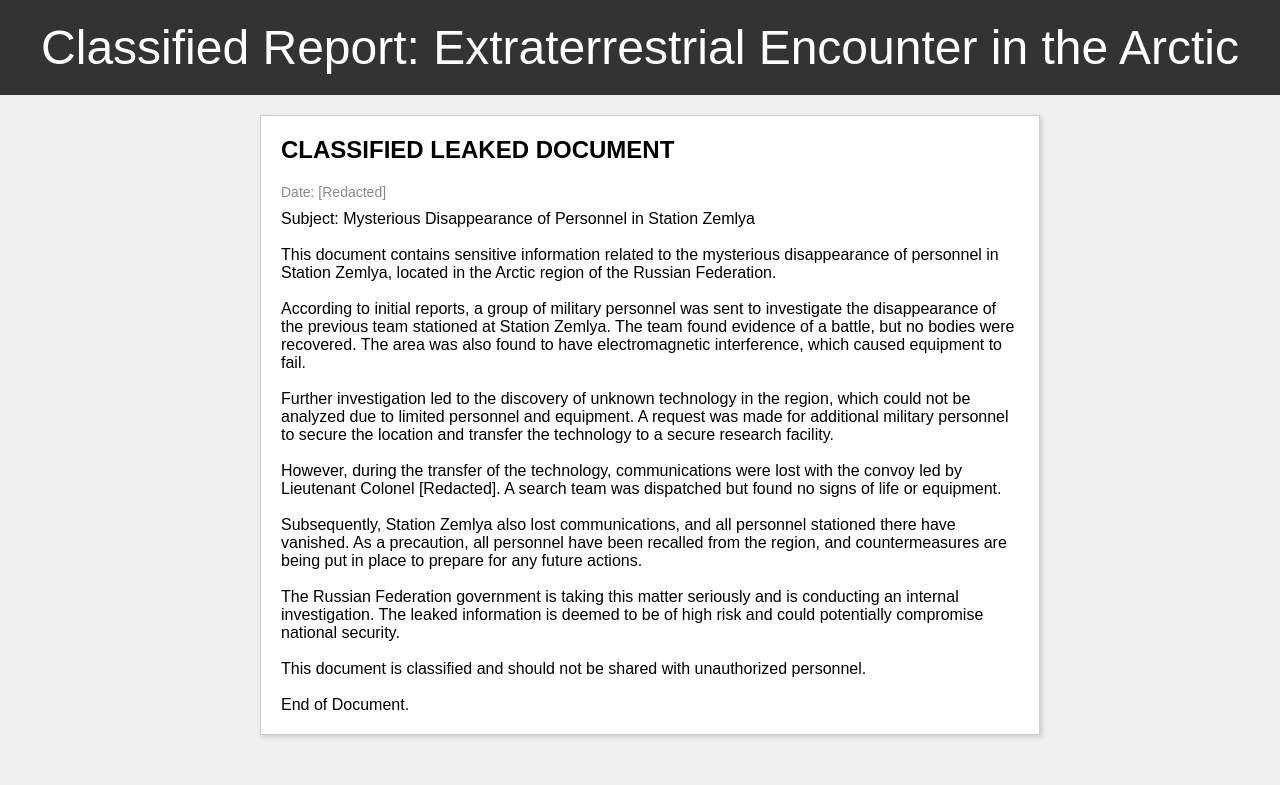
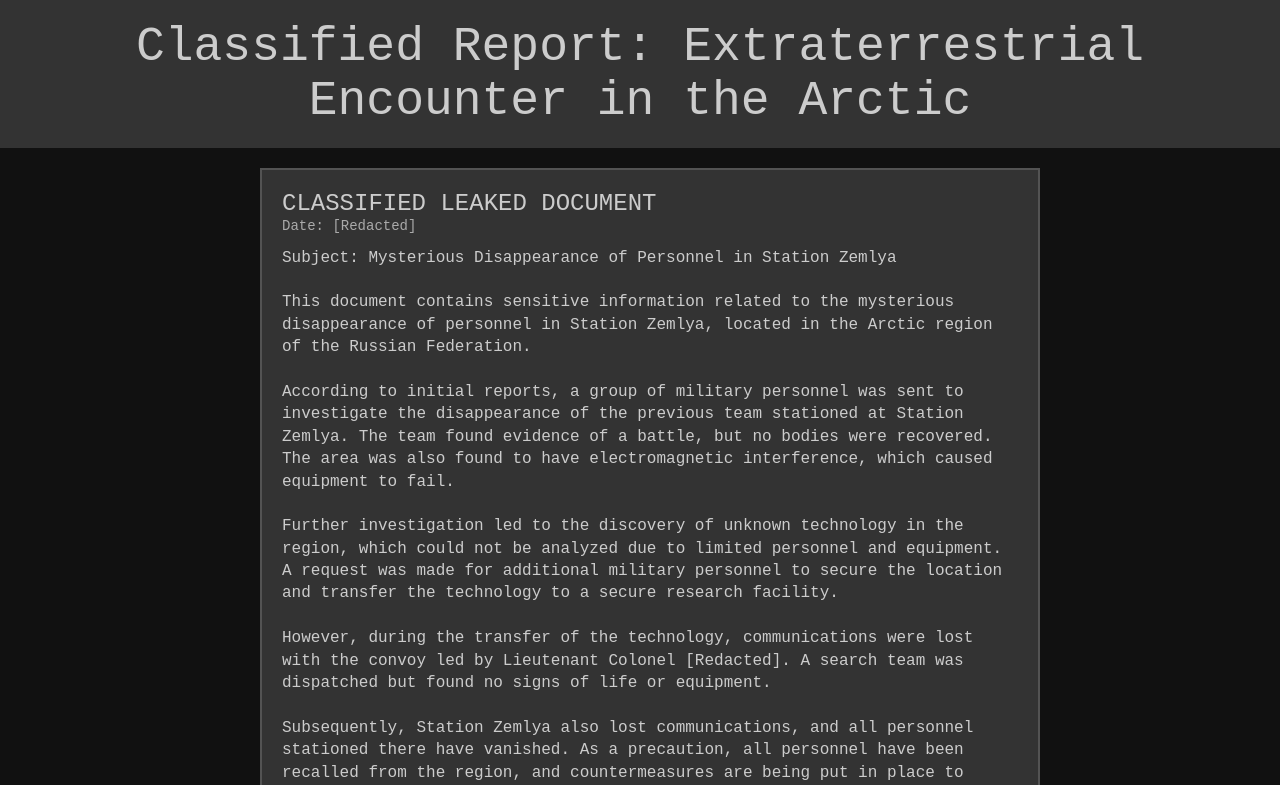
Before and after one commit to custard2022/invisocat, a plain HTML site: page index.html in a window 1280 px wide. Shown: the top 785 px of the page. Drawn offline with Linux system fonts and the light colour scheme.

Commit message:
Updated theme
Updated theme

```diff
--- a/index.html
+++ b/index.html
@@ -4,23 +4,33 @@
 	<title>Classified Documents Archive</title>
 	<style>
 		body {
-			font-family: Arial, sans-serif;
-			background-color: #f0f0f0;
+			background-color: #111;
+			color: #ccc;
 			margin: 0;
 			padding: 0;
+			font-family: 'Courier New', Courier, monospace;
 		}
 
 		.header {
 			background-color: #333;
-			color: #fff;
+			color: #ccc;
 			padding: 20px;
 			text-align: center;
+			border-bottom: 0px solid #ccc;
+			font-family: 'Courier New', Courier, monospace;
 		}
 
 		h1 {
 			margin: 0;
 			font-size: 48px;
 			font-weight: normal;
+		}
+
+		h2 {
+			margin: 0;
+			font-size: 48px;
+			font-weight: normal;
+			color: #ccc;
 		}
 
 		.container {
@@ -33,11 +43,10 @@
 		}
 
 		.document {
-			background-color: #fff;
-			border: 1px solid #ccc;
+			background-color: #333;
+			border: 2px solid rgb(83, 83, 83);
 			padding: 20px;
 			margin-bottom: 20px;
-			box-shadow: 2px 2px 5px #ccc;
 			flex: 1;
 			margin-left: 20px;
 		}
@@ -45,24 +54,25 @@
 		.document h2 {
 			margin-top: 0;
 			font-size: 24px;
+			color: #ccc;
 		}
 
 		.document p {
 			margin: 0;
 			font-size: 16px;
+			line-height: 1.4;
 		}
 
 		.document .date {
 			font-size: 14px;
-			color: #888;
+			color: #aaa;
 			margin-bottom: 10px;
 		}
 
 		.image {
 			max-width: 400px;
 			margin-right: 20px;
-			border: 1px solid #ccc;
-			box-shadow: 2px 2px 5px #ccc;
+			border: 0px solid #FFF;
 		}
 	</style>
 </head>
```
